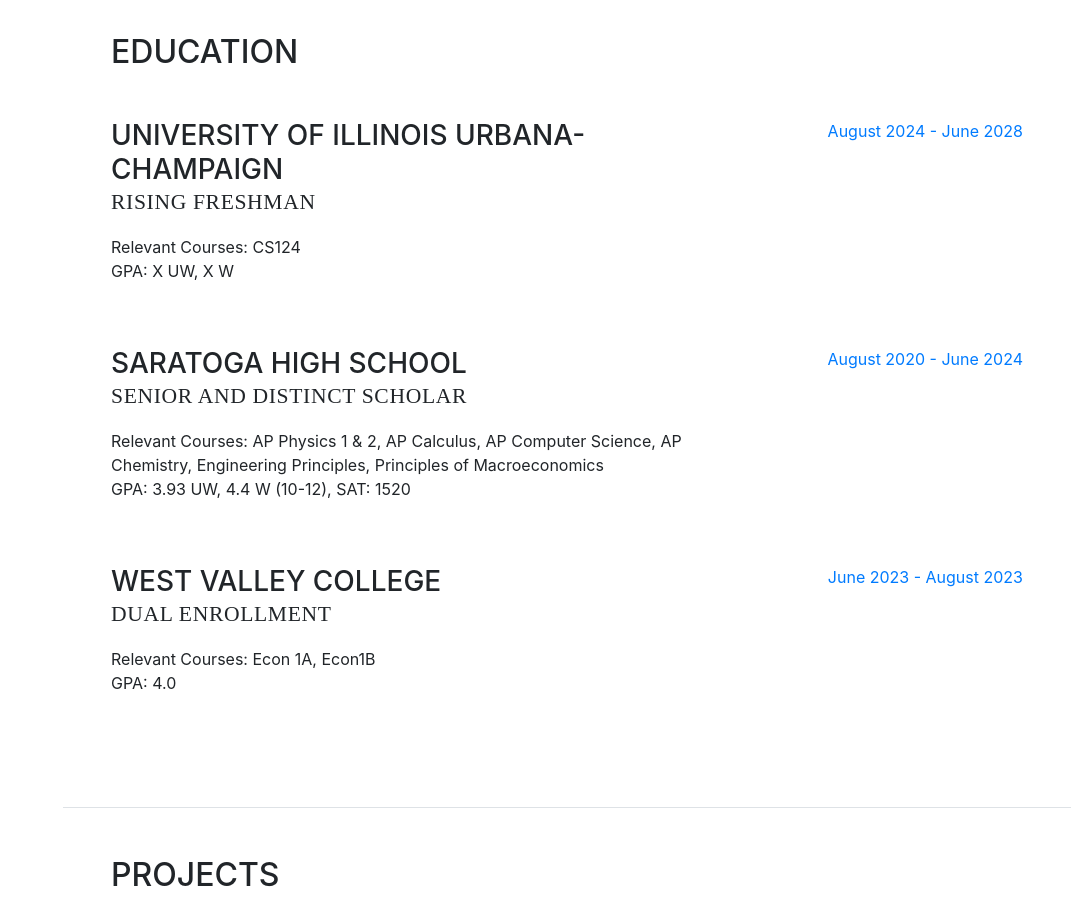
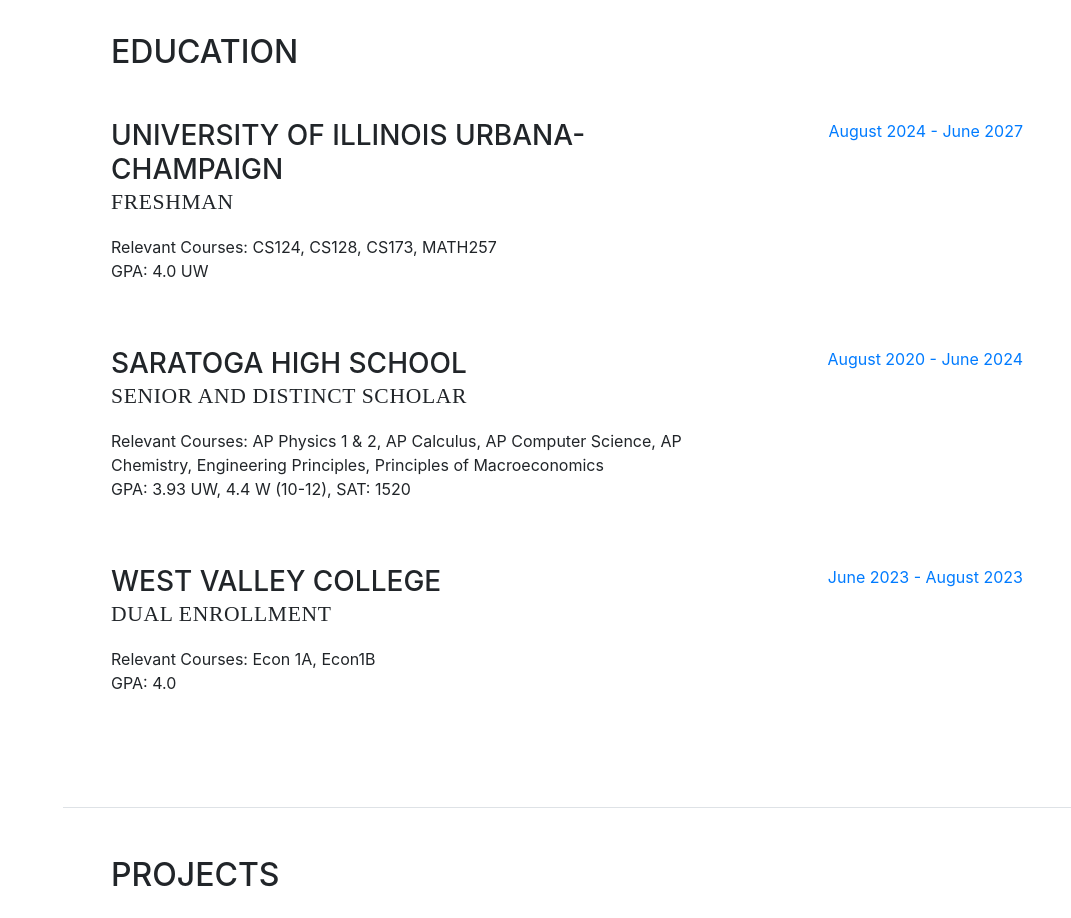
Before and after one commit to Wesley3141/cv, a website with bundled scripts: page index.html in a window 1280 px wide. Shown: the part 3140-4058 px from the top of the page, without its empty margins (209-1280 px from the left). Built offline with nearby package versions, Linux system fonts and the light colour scheme; a web font is replaced by a local one.

Commit message:
Update index.html

```diff
--- a/index.html
+++ b/index.html
@@ -354,12 +354,12 @@
           <div class="resume-item d-flex flex-column flex-md-row mb-5">
             <div class="resume-content mr-auto">
               <h3 class="mb-0">University of Illinois Urbana-Champaign</h3>
-              <div class="subheading mb-3">Rising Freshman</div>
-              <div>Relevant Courses: CS124</div>
-              <p>GPA: X UW, X W</p>
+              <div class="subheading mb-3">Freshman</div>
+              <div>Relevant Courses: CS124, CS128, CS173, MATH257</div>
+              <p>GPA: 4.0 UW</p>
             </div>
             <div class="resume-date text-md-right">
-              <span class="text-primary">August 2024 - June 2028</span>
+              <span class="text-primary">August 2024 - June 2027</span>
             </div>
           </div>
 
```
